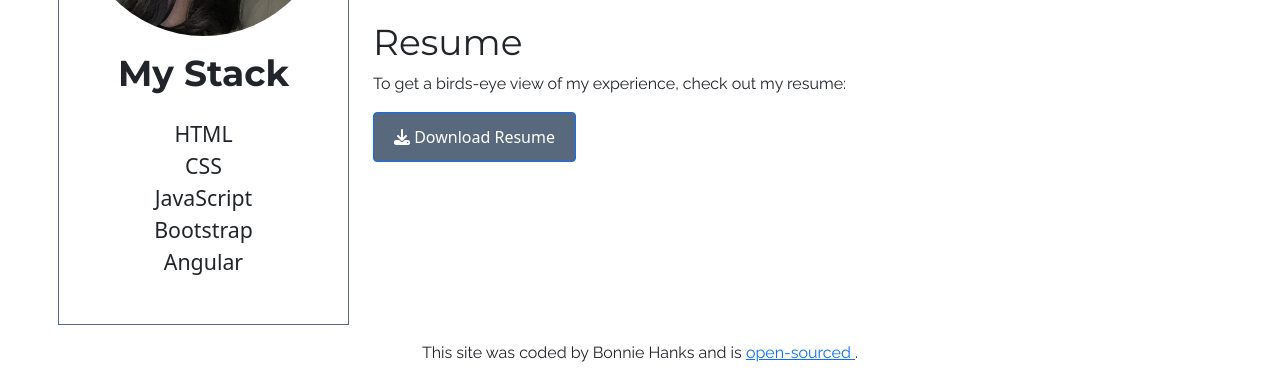
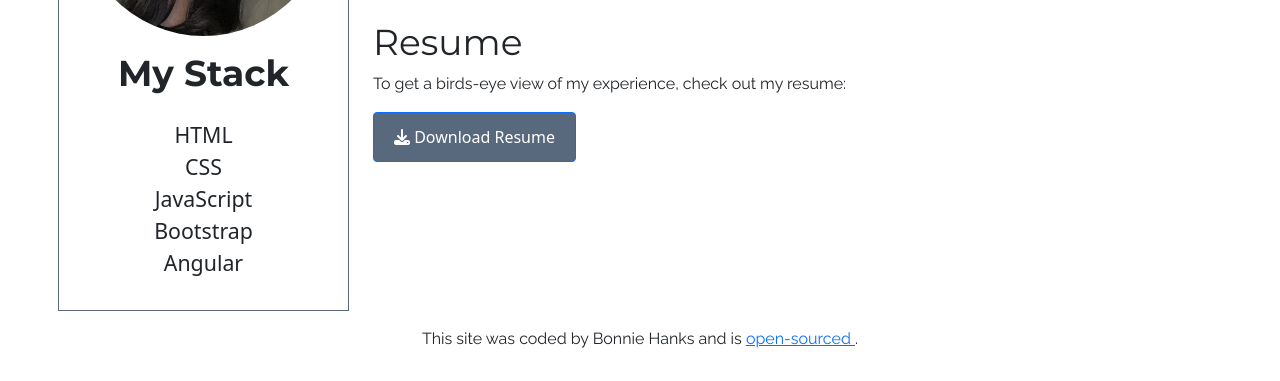
Before and after one commit to bonnie-gaggle/portfolio-bh, a plain HTML site: page about.html in a window 1280 px wide. Shown: the part 698-1079 px from the top of the page. Drawn offline with nearby package versions, Linux system fonts and the light colour scheme.

Commit message:
button & "stack" styling
At intermediate widths, the resume button looked weird. This also makes the contact button wider, but that doesn't look bad.

```diff
--- a/styles/portfolio.css
+++ b/styles/portfolio.css
@@ -103,6 +103,9 @@ p {
 .stack {
   border: 1px solid var(--secondary-color);
   padding: 15px;
+  display: flex;
+  flex-direction: column;
+  align-items: center;
 }
 
 .stack h2 {
@@ -111,7 +114,8 @@ p {
 
 .stack ul {
   list-style-type: none;
-  padding: 15px 0;
+  padding: 16px 0;
+  margin: 0;
 }
 
 .stack li {
```
